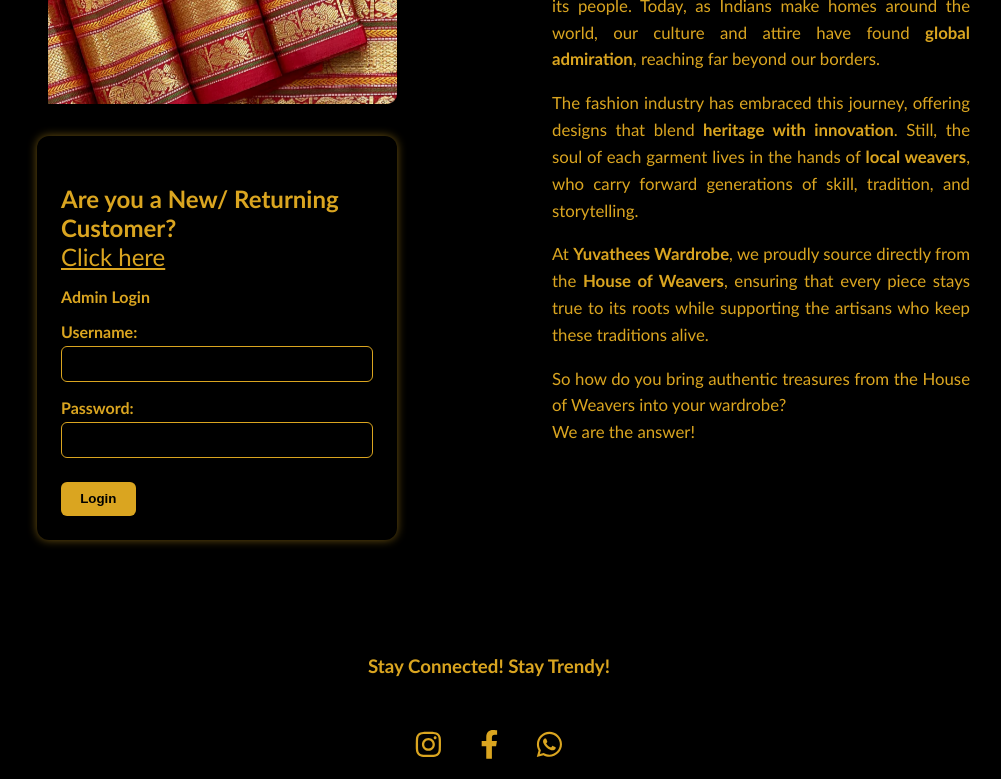
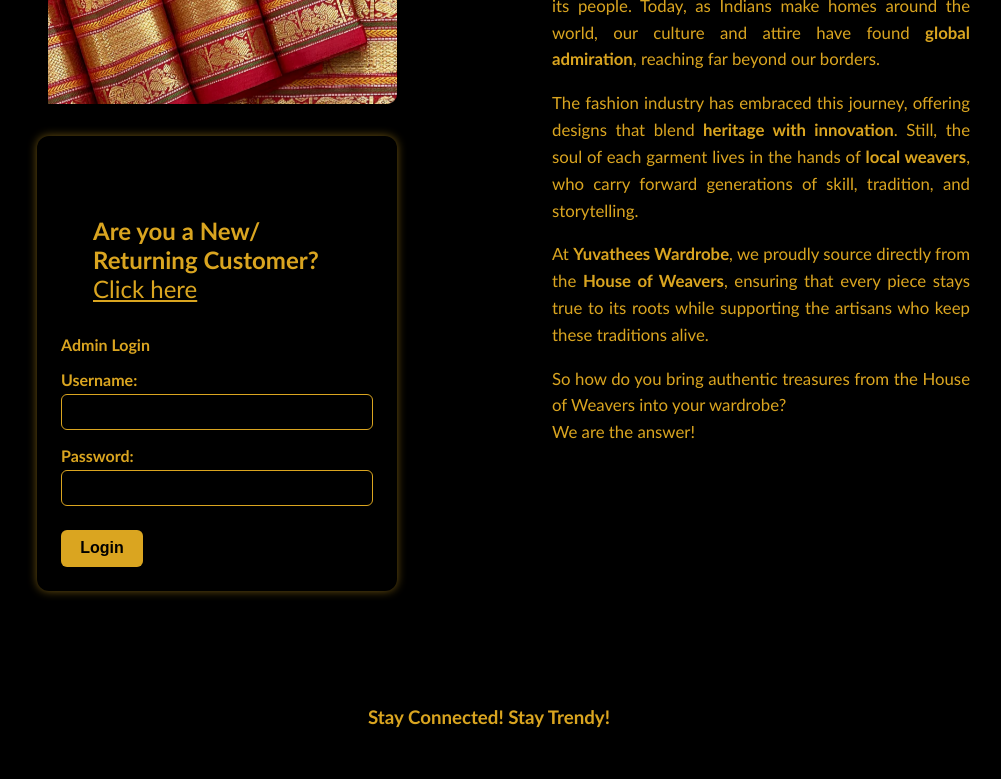
Before and after one commit to sugpon/yuvathees-wardrobe, a React (Vite) app in the folder frontend/: page / in a window 1280 px wide. Shown: the part 920-1699 px from the top of the page, without its empty margins (151-1152 px from the left). Built offline with nearby package versions, Linux system fonts and the light colour scheme.

Commit message:
Refactored Home page to add Admin login

```diff
--- a/frontend/src/App.jsx
+++ b/frontend/src/App.jsx
@@ -1,4 +1,5 @@
 import{ BrowserRouter as Router, Routes, Route, BrowserRouter} from 'react-router-dom'
+import { useState } from 'react';
 import Header from './components/Header/Header'
 import Home from './components/Home/Home'
 import AboutUs from './components/AboutUs/AboutUs'
@@ -10,17 +11,18 @@
 import './index.css'
 
 function App() {
-
+  //State to track admin login status
+ const[isLoggedIn, setIsLoggedIn] = useState(false);
   return (
     <div className="App">
       <BrowserRouter>
       <Header />
         <Routes>
-          <Route path="/" element={<Home />} />
+          <Route path="/" element={<Home isLoggedin= {isLoggedIn} setIsLoggedIn= {setIsLoggedIn} />} />
           <Route path="/aboutus" element={<AboutUs />} />
           <Route path="/services" element={<Services />} />
           <Route path="/shipping" element={<Shipping />} />
-           <Route path="/contactus" element={<ContactUs isAdmin={false} />} /> {/* toggle to true to test admin */}
+           <Route path="/contactus" element={<ContactUs isLoggedIn={isLoggedIn} />} />
         </Routes>
         <Footer />
       </BrowserRouter>
--- a/frontend/src/components/ContactUs/ContactUs.jsx
+++ b/frontend/src/components/ContactUs/ContactUs.jsx
@@ -4,10 +4,11 @@
 import GuestContactUs from '../GuestUser/GuestContactUs';
 import AdminContactList from '../AdminUser/AdminContactUs';
 
-export default function ContactPage({ isAdmin }) {
+function ContactPage(props) {
   return (
     <div>
-      {isAdmin ? <AdminContactList /> : <GuestContactUs />}
+      {props.isLoggedIn ? <AdminContactList /> : <GuestContactUs />}
     </div>
   );
 }
+export default ContactPage;
--- a/frontend/src/components/Home/Home.jsx
+++ b/frontend/src/components/Home/Home.jsx
@@ -1,6 +1,7 @@
 import { useState, useEffect } from "react";
 import "../Home/Home.css";
 import "../../index.css";
+import Button from "../Button/Button.jsx";
 
 const images = [
   "/images/Animation1.jpg",
@@ -33,11 +34,11 @@
   "/images/Animation28.jpg",
 ];
 
-export default function Home() {
+export default function Home(props) {
+  const { isLoggedIn, setIsLoggedIn } = props; // Destructure props to get isLoggedIn and setIsLoggedIn
   const [currentIndex, setCurrentIndex] = useState(0);
   const [adminUsername, setAdminUsername] = useState("");
   const [adminPassword, setAdminPassword] = useState("");
-  const[isLoggedIn, setIsLoggedIn] = useState(false);
   const [loginMessage, setLoginMessage] = useState("");
 
   useEffect(() => {
@@ -70,7 +71,7 @@
       });
 
       if (response.ok) {
-        setIsLoggedIn(true);
+        props.setIsLoggedIn(true);
         setAdminUsername(""); // Clear username after login
         setAdminPassword(""); // Clear password after login
         setLoginMessage("Login successful! You can now access admin features.");
@@ -99,10 +100,10 @@
         </div>
 
       <div className="adminLoginBox">
-        <p className="guestLink">
+        <div className="guestLink">
             <h3> Are you a New/ Returning Customer?<br /><a href="/Services">Click here</a></h3>
-        </p>
-        {!isLoggedIn ? (
+        </div>
+        {!props.isLoggedIn ? (
           <>
           Admin Login
               <form onSubmit={handleAdminLogin} className="adminLoginForm">
@@ -120,7 +121,7 @@
                   onChange={(e) => setAdminPassword(e.target.value)}
                   required
                 />
-                <button type="submit">Login</button>
+                <Button label="Login" type="submit"/>
                 {loginMessage && <p className="loginMessage">{loginMessage}</p>}
               </form>
             </>
@@ -128,6 +129,7 @@
             <div className="welcome-message">
             <h3>Welcome, Admin!</h3>
             {loginMessage && <p className="loginMessage">{loginMessage}</p>}
+            <Button onClick= {() => props.setIsLoggedIn(false)} label="Logout" />
             </div>)
         }
         </div>
```
Also changed, not shown: frontend/src/components/Shipping/Shipping.jsx (line endings or trailing spaces), frontend/src/components/Shipping/ShippingCalculator.jsx (line endings or trailing spaces).
